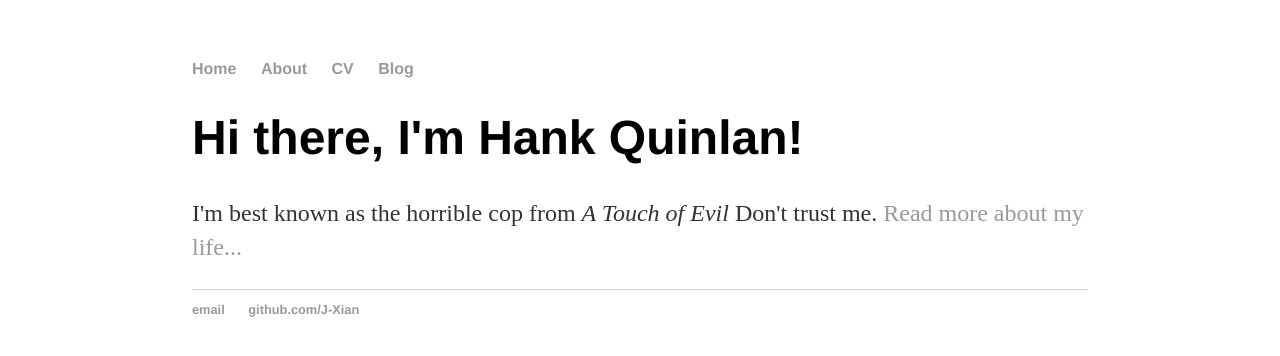
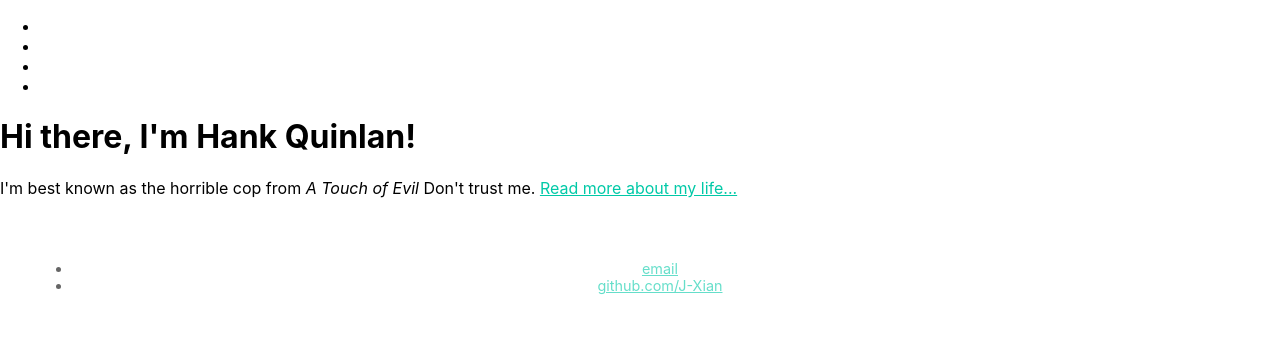
Before and after one commit to J-Xian/J-Xian.github.io, a Jekyll site: the page built from index.html, in a window 1280 px wide. Shown: the top 356 px of the page. Built offline with Jekyll 4.4.1, drawn with Linux system fonts in a browser that asks for light colours.

Commit message:
Update main.css

```diff
--- a/css/main.css
+++ b/css/main.css
@@ -1,43 +1,100 @@
-body {
-    margin: 60px auto;
-    width: 70%;
-}
-nav ul, footer ul {
-    font-family:'Helvetica', 'Arial', 'Sans-Serif';
-    padding: 0px;
-    list-style: none;
-    font-weight: bold;
-}
-nav ul li, footer ul li {
-    display: inline;
-    margin-right: 20px;
-}
-a {
-    text-decoration: none;
-    color: #999;
-}
-a:hover {
-    text-decoration: underline;
-}
-h1 {
-    font-size: 3em;
-    font-family:'Helvetica', 'Arial', 'Sans-Serif';
-}
-p {
-    font-size: 1.5em;
-    line-height: 1.4em;
-    color: #333;
-}
-footer {
-    border-top: 1px solid #d5d5d5;
-    font-size: .8em;
+:root {
+  --bg-color: #ffffff;
+  --text-color: #000000;
+  --accent-color: #00C9A7;
+  --highlight-color: #FFD166;
+  --card-bg: #f5f5f5;
+  --link-color: #00C9A7;
 }
 
-ul.posts {
-    margin: 20px auto 40px;
-    font-size: 1.5em;
+[data-theme="dark"] {
+  --bg-color: #0F111A;
+  --text-color: #EAEAEA;
+  --card-bg: #1A1C2C;
+  --link-color: #FFD166;
 }
 
-ul.posts li {
-    list-style: none;
+body {
+  margin: 0;
+  font-family: 'Inter', sans-serif;
+  background-color: var(--bg-color);
+  color: var(--text-color);
+  transition: background-color 0.5s ease, color 0.5s ease;
 }
+
+header {
+  background-color: var(--accent-color);
+  padding: 1rem 2rem;
+  display: flex;
+  justify-content: space-between;
+  align-items: center;
+}
+
+header h1 {
+  font-family: 'Poppins', sans-serif;
+  font-size: 1.5rem;
+  margin: 0;
+  color: var(--bg-color);
+}
+
+nav a {
+  margin-left: 1rem;
+  text-decoration: none;
+  color: var(--bg-color);
+  font-weight: 600;
+  transition: color 0.3s ease;
+}
+
+section {
+  padding: 2rem;
+  max-width: 900px;
+  margin: auto;
+}
+
+h2 {
+  font-family: 'Poppins', sans-serif;
+  color: var(--highlight-color);
+}
+
+.project-card {
+  background-color: var(--card-bg);
+  padding: 1rem;
+  margin-bottom: 1rem;
+  border-left: 4px solid var(--accent-color);
+  transition: background-color 0.5s ease;
+}
+
+.tools-list li {
+  margin-bottom: 0.5rem;
+}
+
+footer {
+  text-align: center;
+  padding: 2rem;
+  font-size: 0.9rem;
+  color: var(--text-color);
+  opacity: 0.6;
+}
+
+a {
+  color: var(--link-color);
+  transition: color 0.3s ease;
+}
+
+#theme-toggle {
+  position: fixed;
+  top: 1rem;
+  right: 1rem;
+  background: var(--accent-color);
+  color: var(--bg-color);
+  border: none;
+  padding: 0.5rem 1rem;
+  border-radius: 20px;
+  cursor: pointer;
+  font-weight: bold;
+  transition: transform 0.3s ease;
+}
+
+#theme-toggle:hover {
+  transform: scale(1.05);
+}
```
